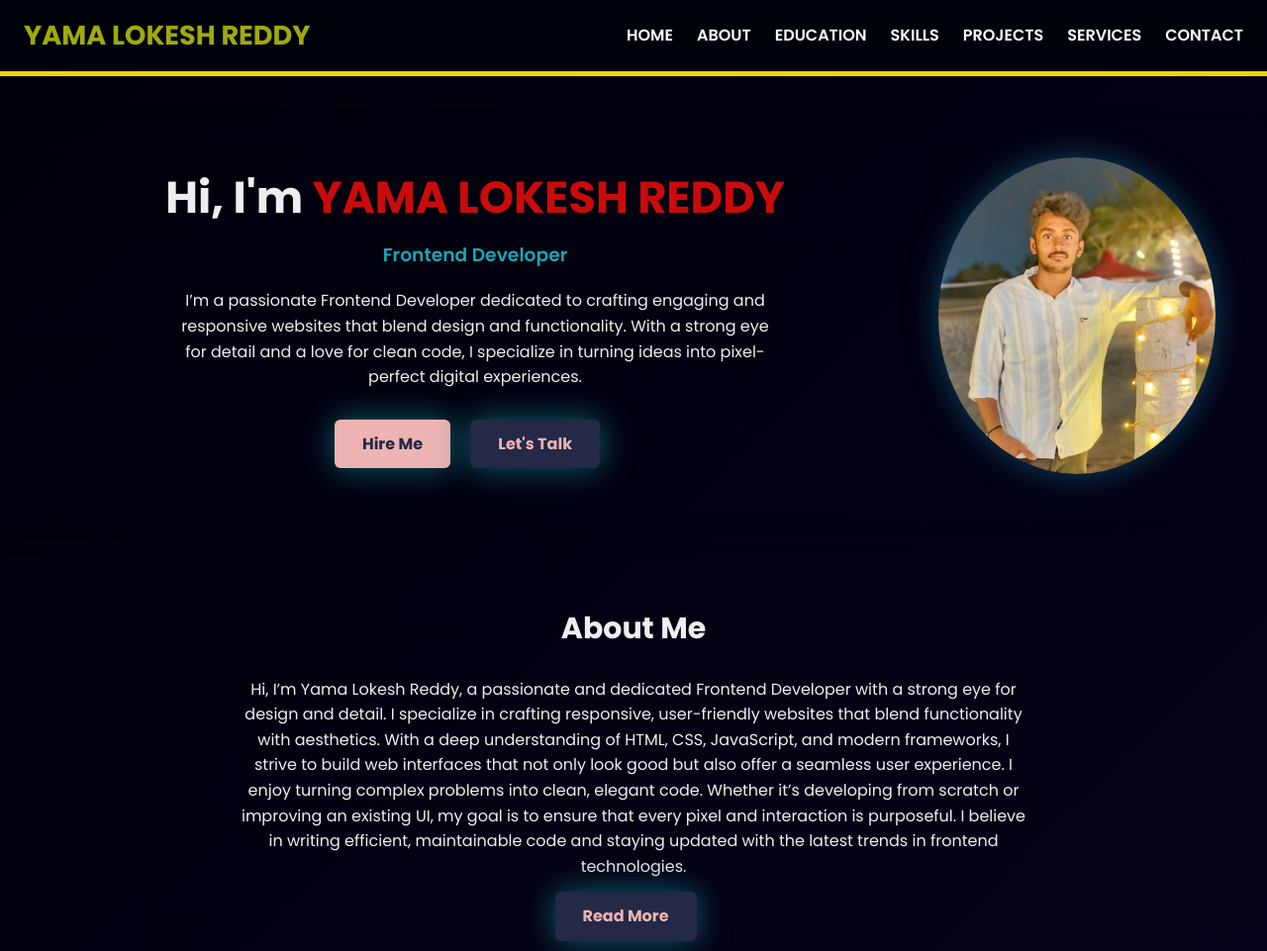
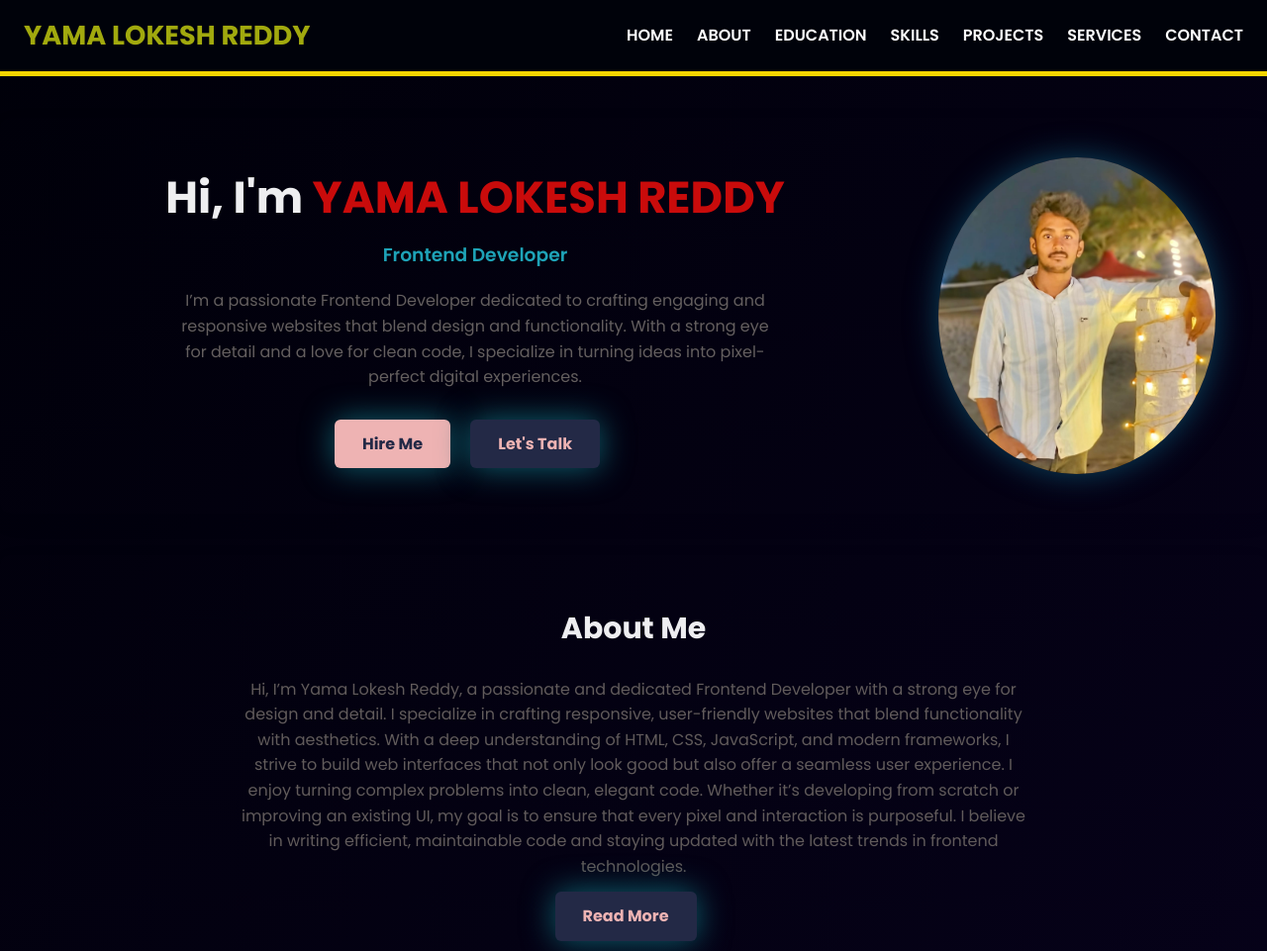
Before and after one commit to lokeshreddyyama/Portfolio1, a plain HTML site: page index.html in a window 1280 px wide. Shown: the top 961 px of the page at 99% size. Drawn offline with Linux system fonts and the light colour scheme.

Commit message:
first commit

```diff
--- a/css/style.css
+++ b/css/style.css
@@ -119,6 +119,7 @@ section {
 .banner p {
   max-width: 600px;
   margin: 0 auto 22px;
+    color: #645f5f;
 }
 .banner-img {
   flex: 1 1 280px;
@@ -162,6 +163,7 @@ section {
 .about p {
   max-width: 800px;
   margin: 0 auto 5px;
+  color: #615b5b;
 }
 .Read-more {
   background-color: #232946;
```
